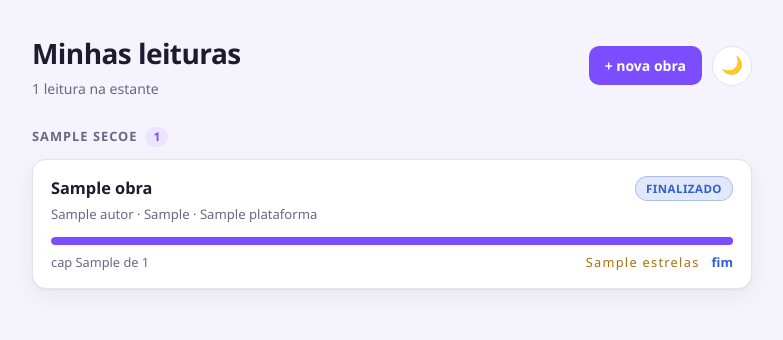
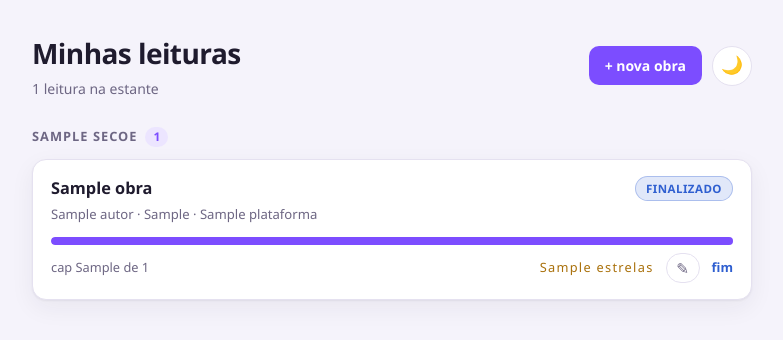
Before and after one commit to gabrielbastosg/rastreador-leitura, a Django app: template leituras/templates/leituras/lista.html in a window 1280 px wide. Shown: the top 340 px of the page, without its empty margins (248-1031 px from the left). Run offline with Django 5.2, Linux system fonts and the light colour scheme; tables that the repository leaves empty hold one stand-in row (values such as "Sample post"); the template is opened without the code that fills it: values that come from a table or form of the project are taken from there, most other values are stand-ins (such as "Sample title", 1, 10 or a date in 2020).

Commit message:
feat: editar obra e leitura pela estante, sem abrir o admin
Corrigir erro de cadastro -- tipo errado, total desatualizado, status --
exigia abrir o admin. Aconteceu de verdade: Lookism e Omniscient Reader
estavam com o tipo trocado, e o unico jeito de arrumar era pelo /admin/.

Agora tem um botao no card.

- editar_leitura(request, pk) busca a Leitura e tira a Obra dela pela FK
  (leitura.obra, sem segunda consulta ao banco), e passa instance= pros
  dois forms. Sao os mesmos ObraForm e LeituraForm do cadastro: ModelForm
  cria quando nao tem instance e edita quando tem.
- Sem full_clean na mao aqui. A FK ja existe, entao Leitura.clean() roda
  dentro do is_valid() do form. Na nova_obra ele era necessario porque a
  obra ainda nao existia e o clean saia fora no "if not self.obra_id".
- Como o ObraForm e validado antes, mudar total e capitulo no mesmo POST
  valida contra o total novo, nao contra o que esta gravado.
- atomic nos dois save(): erro no segundo deixaria a obra alterada e a
  leitura nao.
- Rota leituras/<int:pk>/editar/, no mesmo padrao do mover.

```diff
--- a/config/urls.py
+++ b/config/urls.py
@@ -17,7 +17,7 @@ Including another URLconf
 from django.contrib import admin
 from django.urls import path, include
 from rest_framework.routers import DefaultRouter
-from leituras.views import ObraViewSet, LeituraViewSet, lista_leituras, mover_capitulo,nova_obra
+from leituras.views import ObraViewSet, LeituraViewSet, lista_leituras, mover_capitulo,nova_obra,editar_leitura
 
 
 router = DefaultRouter()
@@ -30,4 +30,5 @@ urlpatterns = [
     path('', lista_leituras, name='lista-leituras'),
     path('leituras/<int:pk>/mover/', mover_capitulo, name='mover-capitulo'),
     path('obras/nova/', nova_obra, name='nova-obra'),
+    path('leituras/<int:pk>/editar/', editar_leitura, name='editar-leitura'),
 ]
--- a/leituras/static/leituras/css/lista.css
+++ b/leituras/static/leituras/css/lista.css
@@ -148,6 +148,27 @@
 
 .botao-passo:active { transform: scale(.94); }
 
+.botao-editar {
+    display: inline-flex;
+    align-items: center;
+    justify-content: center;
+    min-width: 34px;
+    height: 30px;
+    border: 1px solid var(--borda);
+    border-radius: 999px;
+    color: var(--texto-fraco);
+    text-decoration: none;
+    font-size: .95rem;
+    transition: border-color .15s ease, color .15s ease, transform .1s ease;
+}
+
+.botao-editar:hover {
+    border-color: var(--destaque);
+    color: var(--destaque);
+}
+
+.botao-editar:active { transform: scale(.94); }
+
 .botao-passo--mais {
     border-color: color-mix(in srgb, var(--destaque) 40%, transparent);
     background: color-mix(in srgb, var(--destaque) 12%, transparent);
--- a/leituras/templates/leituras/lista.html
+++ b/leituras/templates/leituras/lista.html
@@ -52,7 +52,7 @@
                     {% endif %}
 
                     <span class="estrelas">{{ leitura.estrelas }}</span>
-
+                    <a class="botao-editar" href="{% url 'editar-leitura' leitura.pk %}" title="Editar leitura">✎</a>
                     <form class="controles" method="post" action="{% url 'mover-capitulo' leitura.pk %}">
                         {% csrf_token %}
                         {% if leitura.capitulo_atual > 0 %}
```
Also changed, not shown: leituras/views.py (+26 -0 lines), leituras/forms.py (line endings or trailing spaces).
